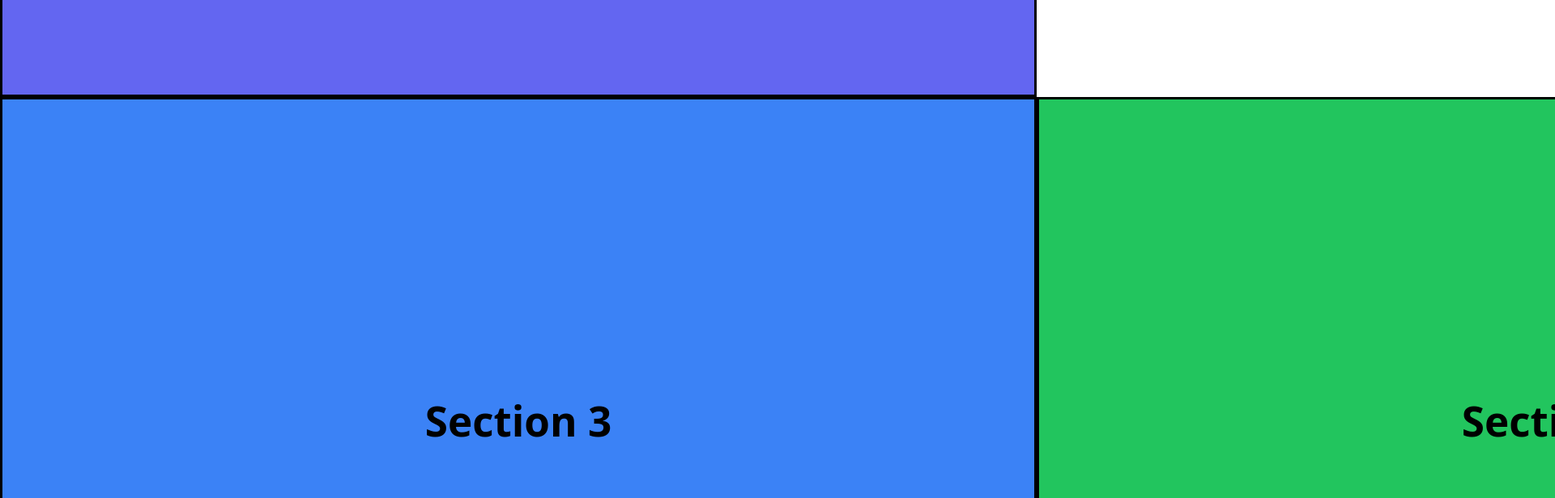
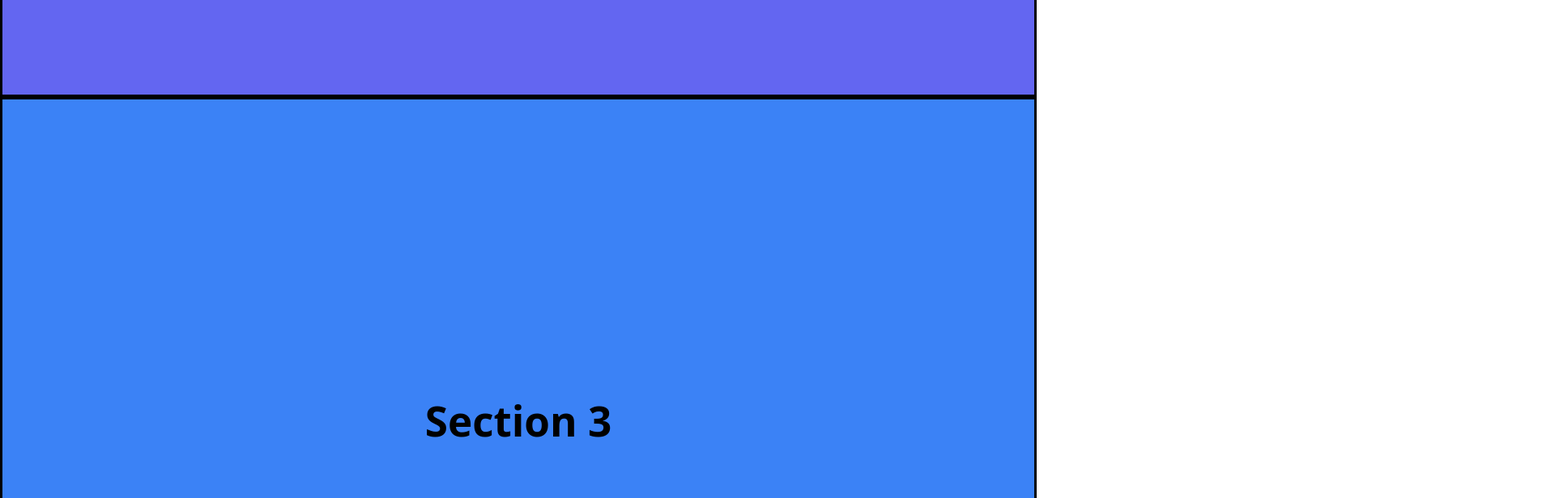
Before and after one commit to geethesh2610/gsap-horizontalscroll, a website built with Vite: page index.html in a window 1280 px wide. Shown: the part 1480-2096 px from the top of the page at 81% size, 1920 px wide, since content can reach past the window. Built offline with nearby package versions, Linux system fonts and the light colour scheme.

Commit message:
mobile fix

```diff
--- a/index.html
+++ b/index.html
@@ -8,8 +8,15 @@
 
 		<!-- CSS link -->
 		<link rel="stylesheet" href="./css/output.css" />
+
+		<style>
+			html{
+				width: 100vw;
+				overflow-x: hidden;
+			}
+		</style>
 	</head>
-	<body class="text-[8cqw] md:text-[4cqw] font-bold overflow-y-visible overflow-x-hidden relative">
+	<body class="text-[8cqw] md:text-[4cqw] w-screen font-bold overflow-x-hidden relative">
 		<section class="w-screen h-screen flex items-center justify-center border-[.25cqw] border-black bg-violet-500">Section 1</section>
 		<section class="w-screen h-screen flex items-center justify-center border-[.25cqw] border-black bg-indigo-500">Section 2</section>
 		<section class="scroll-container w-[300%] h-screen flex flex-wrap">
@@ -31,6 +38,7 @@
 				scrollTrigger: {
 					trigger: ".scroll-container",
 					start: "top top",
+					end: () => "+=" + document.querySelector(".scroll-container").offsetWidth,
 					scrub: true,
 					pin: true,
 				},
```
Also changed, not shown: css/output.css.
